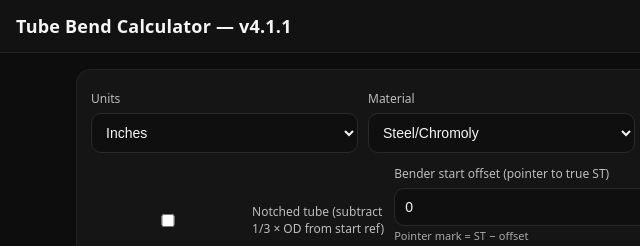
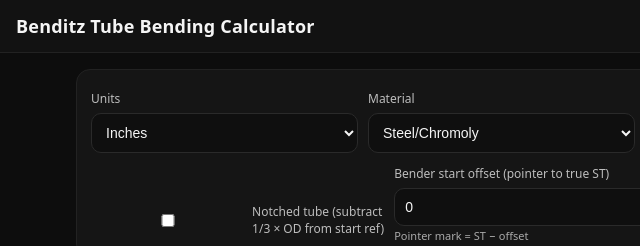
Before and after one commit to beardsandjeeps/Bendzit, a plain HTML site: page index.html in a window 1280 px wide. Shown: the top 246 px of the page, 0-640 px from the left. Drawn offline with nearby package versions, Linux system fonts and the light colour scheme.

Commit message:
Update index.html

```diff
--- a/index.html
+++ b/index.html
@@ -3,7 +3,7 @@
 <head>
   <meta charset="utf-8">
   <meta name="viewport" content="width=device-width, initial-scale=1" />
-  <title>Tube Bend Calculator — v4.1.1</title>
+  <title>Benditz by BeardsandJeeps Motorsports</title>
   <link rel="manifest" href="manifest.webmanifest">
   <meta name="theme-color" content="#0d0d0d">
   <link rel="apple-touch-icon" href="icons/icon-192.png">
@@ -32,7 +32,7 @@
   </style>
 </head>
 <body>
-  <header><h1>Tube Bend Calculator — v4.1.1</h1></header>
+  <header><h1>Benditz Tube Bending Calculator</h1></header>
   <main>
     <section class="card">
       <div class="row">
```
